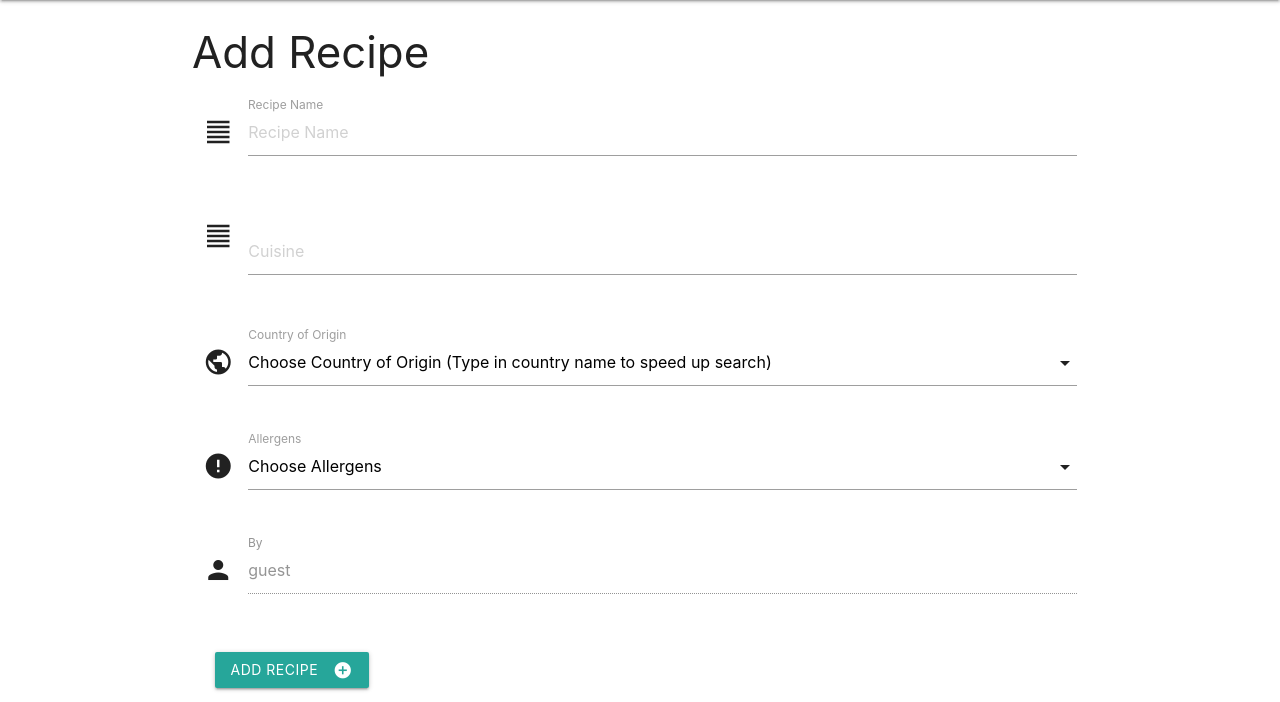
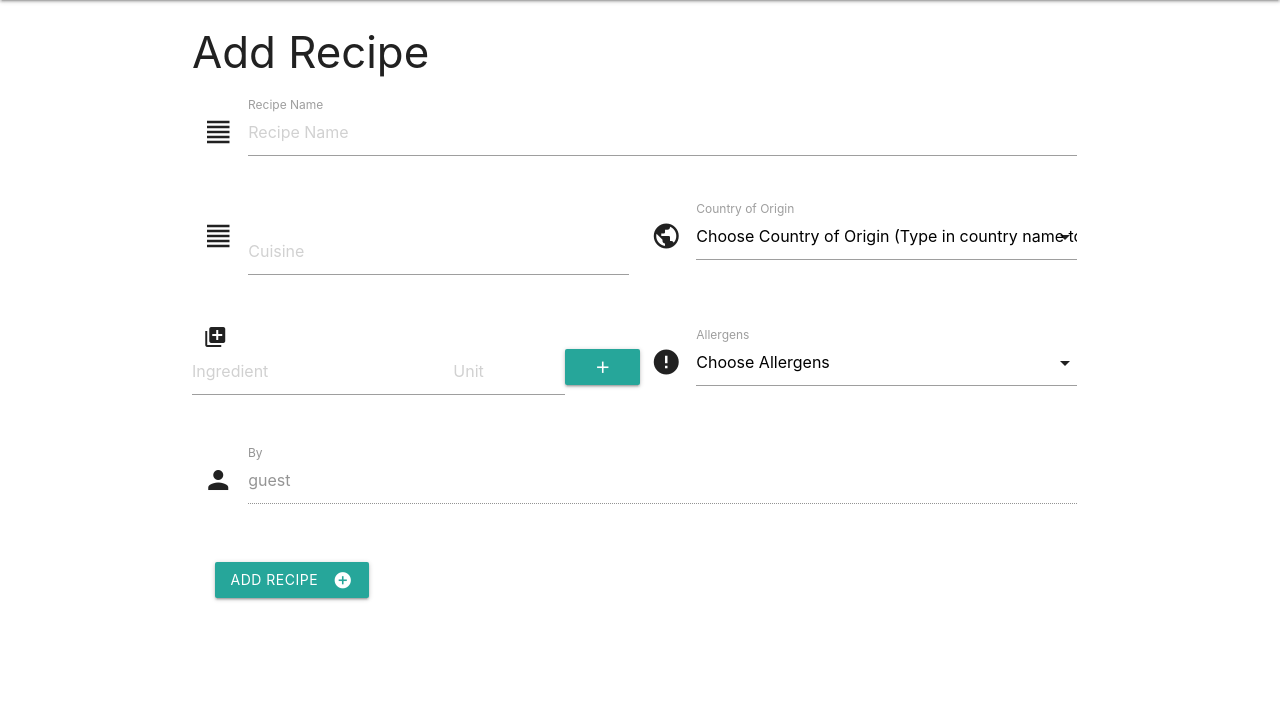
Before and after one commit to Code-Institute-Submissions/DCD-MilestoneProject, a Flask app: template templates/add_recipe.html in a window 1280 px wide. Shown: the part 64-766 px from the top of the page. After the commit the page ends 665 px from the top, so only its background shows below. Run offline with Flask 2, Linux system fonts and the light colour scheme; the template is opened without the code that fills it, so the values that code supplies are empty; some libraries are stand-ins or nearby versions.

Commit message:
Ability to add individual items into 'ingredients' section (processed by frontend)

```diff
--- a/static/js/main.js
+++ b/static/js/main.js
@@ -6,4 +6,27 @@ $(document).ready(function() {
         secondaryPlaceholder: 'Enter more'
     });
     $('.tooltipped').tooltip();
-})
+
+    $('.add_ingredient').click(function() {
+
+        var last = $(".ingredient:last").attr("id");
+        var split_id = last.split("_");
+        var next = Number(split_id[1]) + 1;
+
+        $(".ingredient:last").after('<div class="ingredient" id="ingredient_' + next + '"></div>');
+        $("#ingredient_" + next).append(
+            '<input type="text" name="ingredient_' + next + '" placeholder="Ingredient" class="col s7" required pattern="\S+" title="No preceding and ending white spaces" />' +
+            '<input type="text" name="unit_' + next + '" placeholder="Unit" class="col s3" required pattern="\S+" title="No preceding and ending white spaces" />' +
+            '<a class="btn waves-effect waves-light red col s2 remove_ingredient" id="remove_' + next + '"><i class="material-icons">remove</i></a>'
+        );
+    });
+
+    $('#ingredients_container').on('click', '.remove_ingredient', function() {
+        var id = this.id;
+        var split_id = id.split("_");
+        var deleteindex = split_id[1];
+
+        $("#ingredient_" + deleteindex).remove();
+
+    });
+});
--- a/templates/add_recipe.html
+++ b/templates/add_recipe.html
@@ -7,18 +7,16 @@
             <div class="row">
                 <div class="input-field col s12">
                     <i class="material-icons prefix">format_align_justify</i>
-                    <input type="text" name="name" id="name" maxlength="20" placeholder="Recipe Name" class="validate" required pattern="\S+" title="No white space"/>
+                    <input type="text" name="name" id="name" maxlength="20" placeholder="Recipe Name" required pattern="\S+" title="No preceding and ending white spaces" />
                     <label for="name">Recipe Name</label>
                 </div>
             </div>
             <div class="row">
-                <div class="input-field col s12">
+                <div class="input-field col s12 m6">
                     <i class="material-icons prefix">format_align_justify</i>
                     <div class="chips-placeholder tooltipped" data-position="bottom" data-tooltip="Press 'ENTER' after each cuisine type"></div>
                 </div>
-            </div>
-            <div class="row">
-                <div class="input-field col s12">
+                <div class="input-field col s12 m6">
                     <i class="material-icons prefix">public</i>
                     <select id="origin" name="origin" data-live-search="true" required>
                         <option value="" disabled selected>Choose Country of Origin (Type in country name to speed up search)</option>
@@ -30,7 +28,17 @@
                 </div>
             </div>
             <div class="row">
-                <div class="input-field col s12">
+                <div class="intput-field col s12 m6">
+                    <i class="material-icons prefix">library_add</i>
+                    <div class="row" id="ingredients_container">
+                        <div class="ingredient" id="ingredient_1">
+                            <input type="text" name="ingredient_1" placeholder="Ingredient" class="col s7" required pattern="\S+" title="No preceding and ending white spaces" />
+                            <input type="text" name="unit_1" placeholder="Unit" class="col s3" required pattern="\S+" title="No preceding and ending white spaces" />
+                            <a class="btn waves-effect waves-light add_ingredient col s2"><i class="material-icons">add</i></a>
+                        </div>
+                    </div>
+                </div>
+                <div class="input-field col s12 m6">
                     <i class="material-icons prefix">error</i>
                     <select id="origin" name="origin" data-live-search="true" multiple>
                         <option value="" disabled>Choose Allergens</option>
@@ -43,12 +51,9 @@
             </div>
             <div class="row">
                 <div class="input-field col s12">
-                    <i class="material-icons prefix">person</i>
-                    {% if 'username' not in session %}
-                        <input disabled value="guest" id="disabled" type="text" class="validate">
-                    {% else %}
-                        <input disabled value="{{ session['username'] }}" id="disabled" type="text" class="validate">
-                    {% endif %}
+                    <i class="material-icons prefix">person</i> {% if 'username' not in session %}
+                    <input disabled value="guest" id="disabled" type="text" class="validate"> {% else %}
+                    <input disabled value="{{ session['username'] }}" id="disabled" type="text" class="validate"> {% endif %}
                     <label for="author">By</label>
                 </div>
             </div>
```
